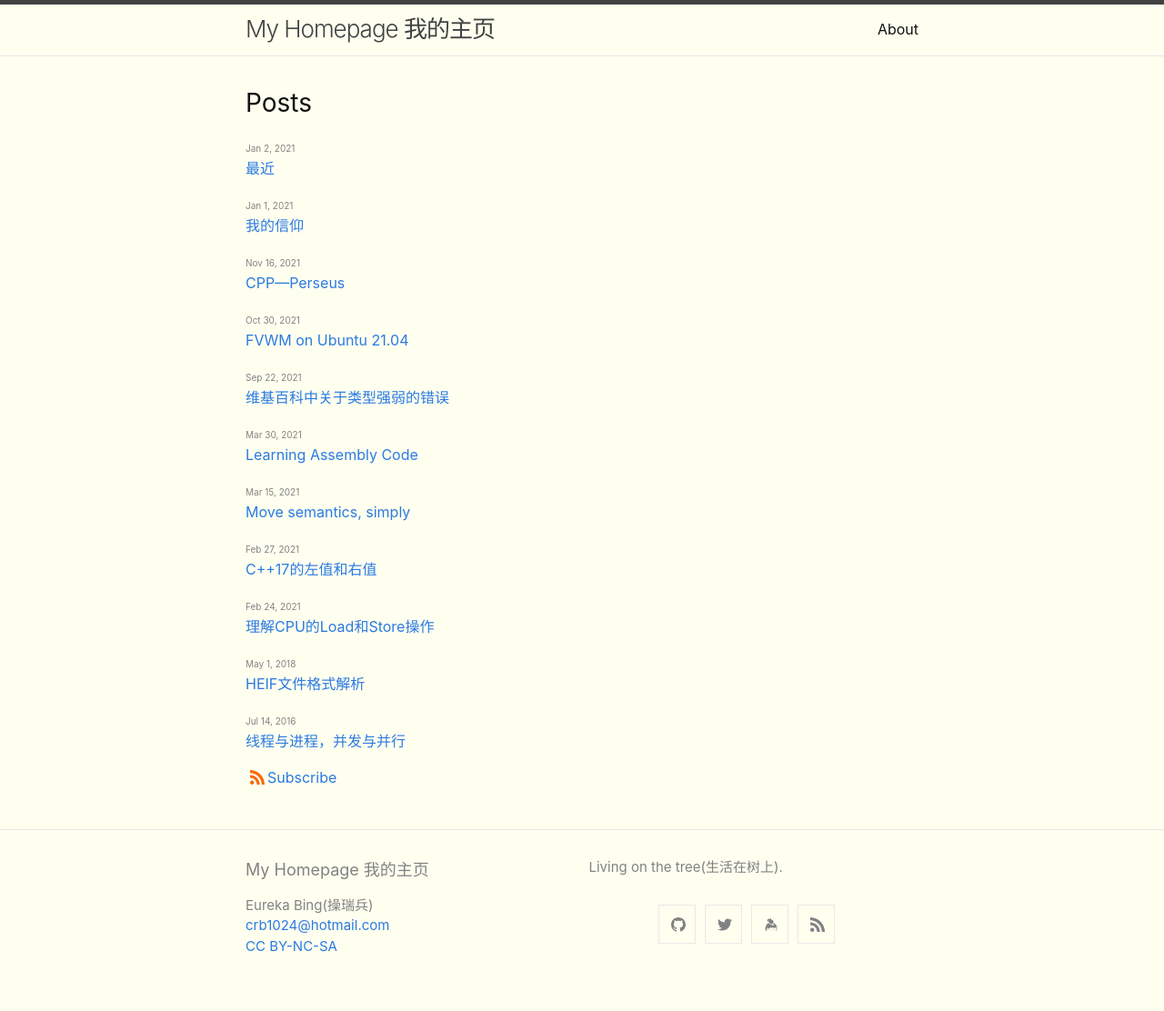
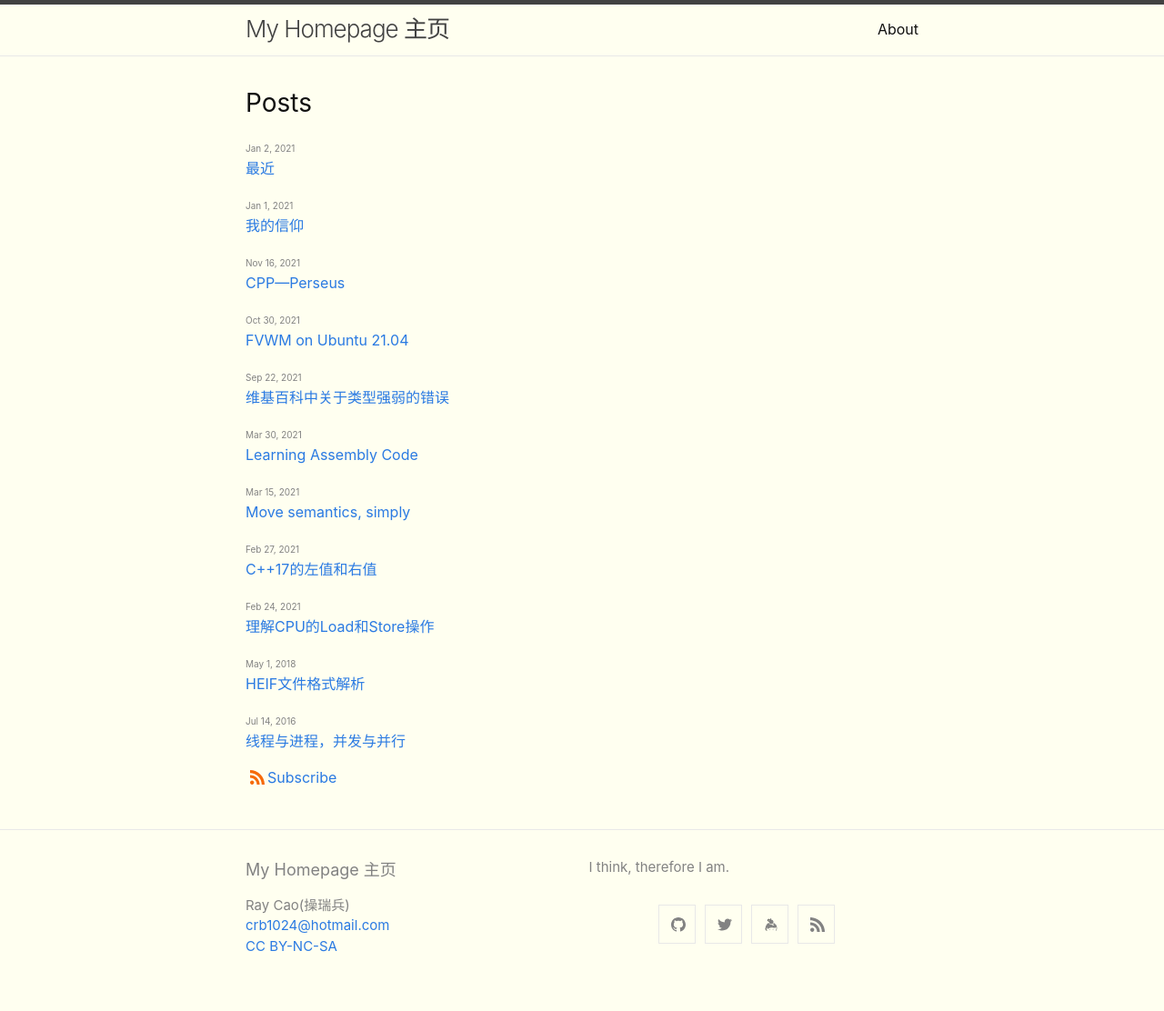
Before and after one commit to crb912/crb912.github.io, a Jekyll site: the page built from index.md, in a window 1280 px wide. Shown: the whole page at 91% size. Built offline with Jekyll 4.4.1, drawn with Linux system fonts in a browser that asks for light colours.

Commit message:
update blog config

```diff
--- a/_config.yml
+++ b/_config.yml
@@ -1,11 +1,11 @@
-title:  My Homepage 我的主页
-author: Eureka Bing(操瑞兵)
+title:  My Homepage 主页
+author: Ray Cao(操瑞兵)
 email: crb1024@hotmail.com
 url: https://crb912.github.io
 license: CC BY-NC-SA
 license_link: http://creativecommons.org/licenses/by-nc-sa/4.0
 description: > # this means to ignore newlines until "show_excerpts:"
-  Living on the tree(生活在树上).
+  I think, therefore I am.
 
 show_excerpts: false # set to true to show excerpts on the homepage
 
@@ -40,7 +40,7 @@ minima:
     # - username: jekyll2
     #   instance: example.com
 
-include: [".well-known", "_posts/2016-06-01-Raising-a-cat.md"]
+include: [".well-known"]
 
 # If you want to link only specific pages in your header, uncomment
 # this and add the path to the pages in order as they should show up
```
